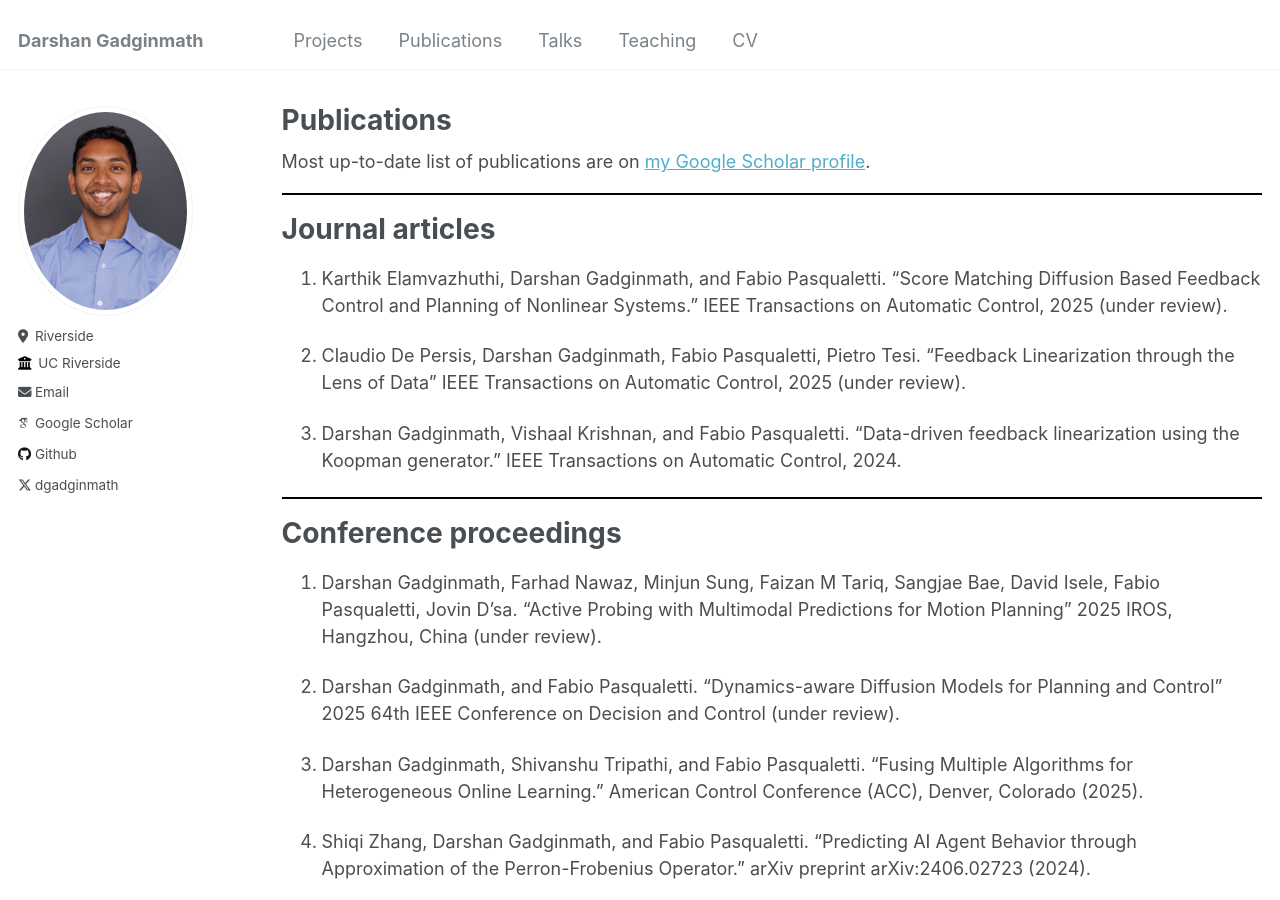
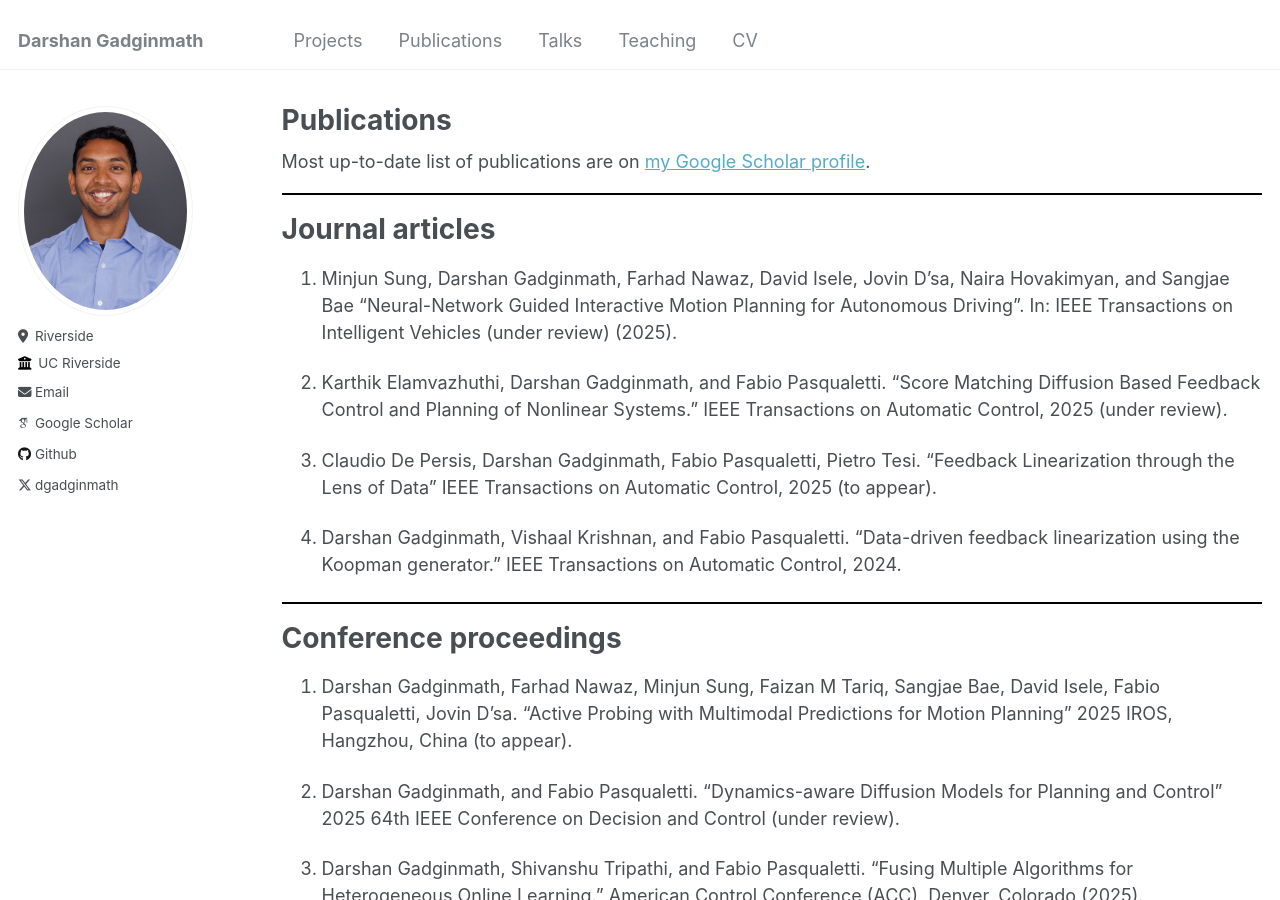
Before and after one commit to darshangm/darshangm.github.io, a Jekyll site: the page built from _pages/publications.md, in a window 1280 px wide and 900 px high. Built offline with Jekyll 4.4.1, drawn with Linux system fonts in a browser that asks for light colours; some web fonts are replaced.

Commit message:
Update publications.md

```diff
--- a/_pages/publications.md
+++ b/_pages/publications.md
@@ -12,9 +12,11 @@ author_profile: true
 
 Journal articles
 ======
+4. Minjun Sung, Darshan Gadginmath, Farhad Nawaz, David Isele, Jovin D'sa, Naira Hovakimyan, and Sangjae Bae “Neural-Network Guided Interactive Motion Planning for Autonomous Driving”. In: IEEE Transactions on Intelligent Vehicles (under review) (2025).
+
 3. Karthik Elamvazhuthi, Darshan Gadginmath, and Fabio Pasqualetti. "Score Matching Diffusion Based Feedback Control and Planning of Nonlinear Systems." IEEE Transactions on Automatic Control, 2025 (under review).
 
-2. Claudio De Persis, Darshan Gadginmath, Fabio Pasqualetti, Pietro Tesi. "Feedback Linearization through the Lens of Data" IEEE Transactions on Automatic Control, 2025 (under review).
+2. Claudio De Persis, Darshan Gadginmath, Fabio Pasqualetti, Pietro Tesi. "Feedback Linearization through the Lens of Data" IEEE Transactions on Automatic Control, 2025 (to appear).
 
 1. Darshan Gadginmath, Vishaal Krishnan, and Fabio Pasqualetti. "Data-driven feedback linearization using the Koopman generator." IEEE Transactions on Automatic Control, 2024.
 
@@ -22,7 +24,7 @@ Journal articles
 
 Conference proceedings
 ======
-8. Darshan Gadginmath, Farhad Nawaz, Minjun Sung, Faizan M Tariq, Sangjae Bae, David Isele, Fabio Pasqualetti, Jovin D'sa. "Active Probing with Multimodal Predictions for Motion Planning" 2025 IROS, Hangzhou, China (under review).
+8. Darshan Gadginmath, Farhad Nawaz, Minjun Sung, Faizan M Tariq, Sangjae Bae, David Isele, Fabio Pasqualetti, Jovin D'sa. "Active Probing with Multimodal Predictions for Motion Planning" 2025 IROS, Hangzhou, China (to appear).
 
 7. Darshan Gadginmath, and Fabio Pasqualetti. "Dynamics-aware Diffusion Models for Planning and Control" 2025 64th IEEE Conference on Decision and Control (under review).
 
```
